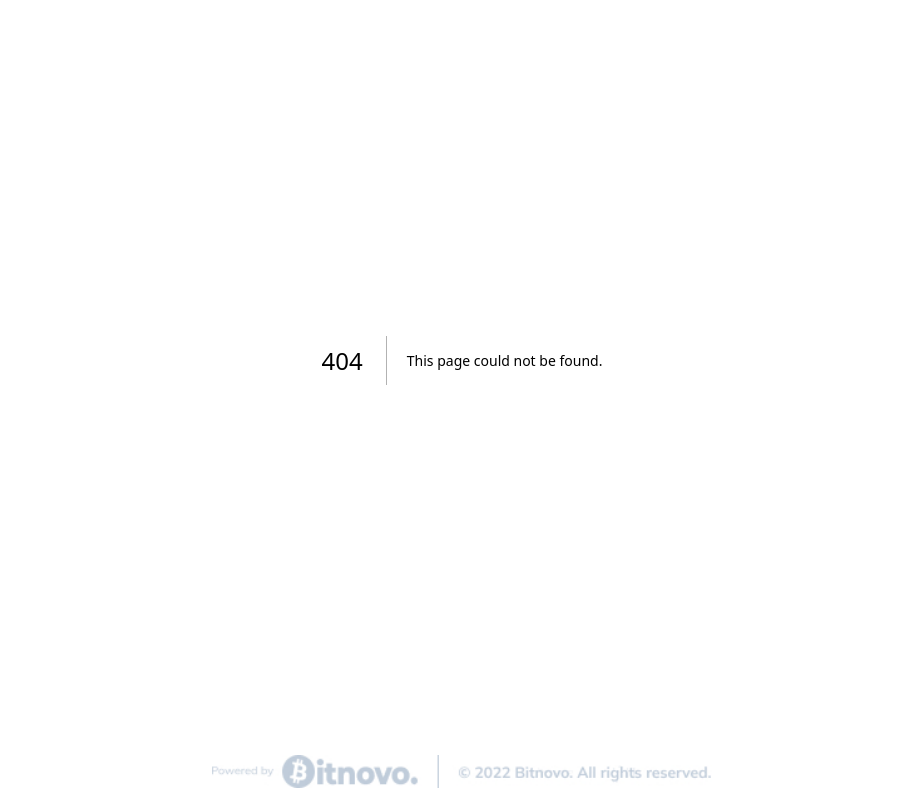
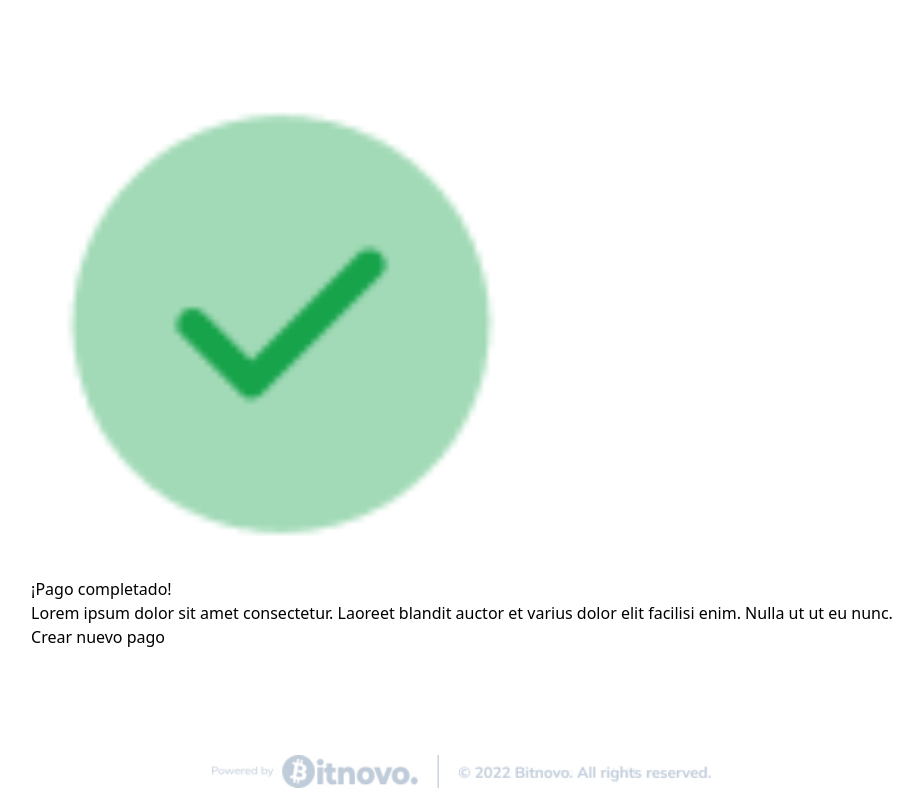
Before and after one commit to ivandez/technical-interview-bitnovo, a Next.js app: page /order-summary in a window 1280 px wide. Before the commit this address had no page. Shown: the whole page, without its empty margins (178-1101 px from the left). Built offline with nearby package versions, Linux system fonts and the light colour scheme.

Commit message:
WIP payment summary

```diff
--- /dev/null
+++ b/src/components/PaymentInformation.tsx
@@ -0,0 +1,27 @@
+import Image from "next/image";
+import Link from "next/link";
+
+type Props = {
+  paymentState: true | false;
+};
+
+const PaymentInformation = ({ paymentState }: Props) => {
+  return (
+    <div>
+      <Image
+        src={paymentState ? "/tick-circlesuccess.png" : "/close-circle.png"}
+        alt="payment information"
+        width={500}
+        height={500}
+      />
+      <p>¡Pago completado!</p>
+      <p>
+        Lorem ipsum dolor sit amet consectetur. Laoreet blandit auctor et varius
+        dolor elit facilisi enim. Nulla ut ut eu nunc.
+      </p>
+      <Link href="/">Crear nuevo pago</Link>
+    </div>
+  );
+};
+
+export default PaymentInformation;
--- /dev/null
+++ b/src/pages/order-summary.tsx
@@ -0,0 +1,5 @@
+import PaymentInformation from "@/components/PaymentInformation";
+
+export default function OrderSummary() {
+  return <PaymentInformation paymentState={true} />;
+}
```
Also changed, not shown: public/close-circle.png (added), public/tick-circlesuccess.png (added).
